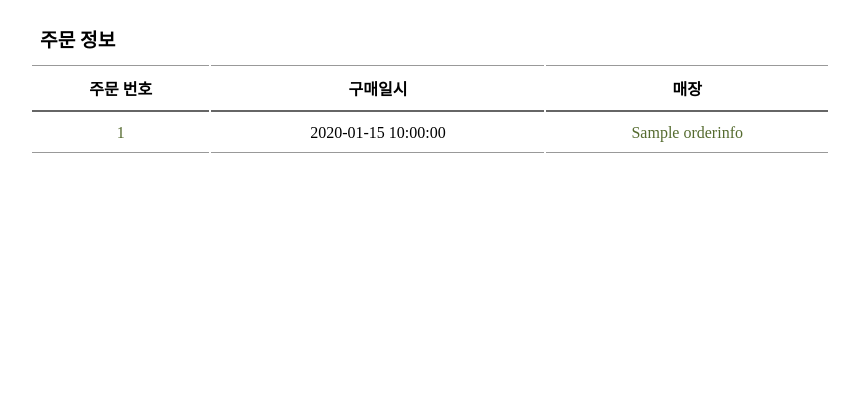
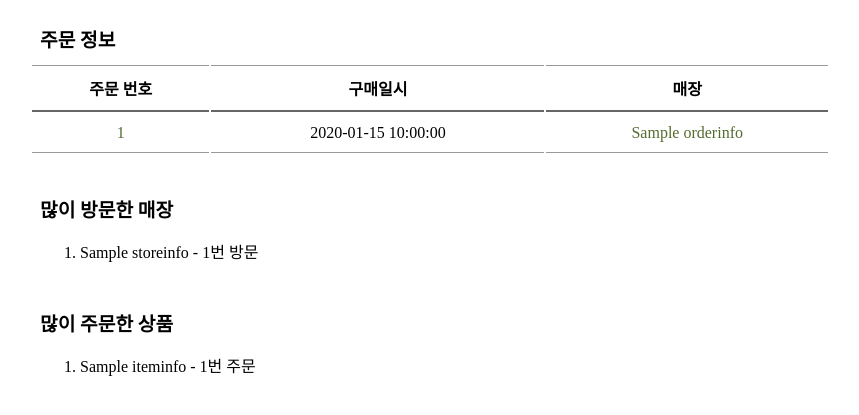
Before and after one commit to yw5123/sesac-crm, a Flask app: template crm/templates/user/userdetail.html in a window 1280 px wide. Shown: the part 215-630 px from the top of the page, without its empty margins (210-1069 px from the left). Run offline with Flask 3, Linux system fonts and the light colour scheme; the template is opened without the code that fills it: most values are stand-ins (such as "Sample title", 1, 10 or a date in 2020).

Commit message:
디테일한 DB쿼리 구현 - 사용자 매장, 상품 top5

```diff
--- a/crm/templates/base.html
+++ b/crm/templates/base.html
@@ -42,6 +42,9 @@
             margin: 10px;
             font-size: larger;
             font-weight: bold;
+        }
+        .top5 li {
+            margin: 10px;
         }
         .datainfo {
             margin: 10px;
--- a/crm/templates/user/userdetail.html
+++ b/crm/templates/user/userdetail.html
@@ -34,5 +34,17 @@
         </tr>
         {% endfor %}
     </table>
+    <p class="pagetitle" style="padding-top: 30px;">많이 방문한 매장</p>
+    <ol class="top5">
+        {% for storeinfo in storeinfos %}
+            <li>{{ storeinfo['Name'] }} - {{ storeinfo['NumVisits'] }}번 방문</li>
+        {% endfor %}
+    </ol>
+    <p class="pagetitle" style="padding-top: 30px;">많이 주문한 상품</p>
+    <ol class="top5">
+        {% for iteminfo in iteminfos %}
+            <li>{{ iteminfo['Name'] }} - {{ iteminfo['NumOrders'] }}번 주문</li>
+        {% endfor %}
+    </ol>
 </div>
 {% endblock %}
```
Also changed, not shown: crm/views/user.py (+14 -1 lines).
